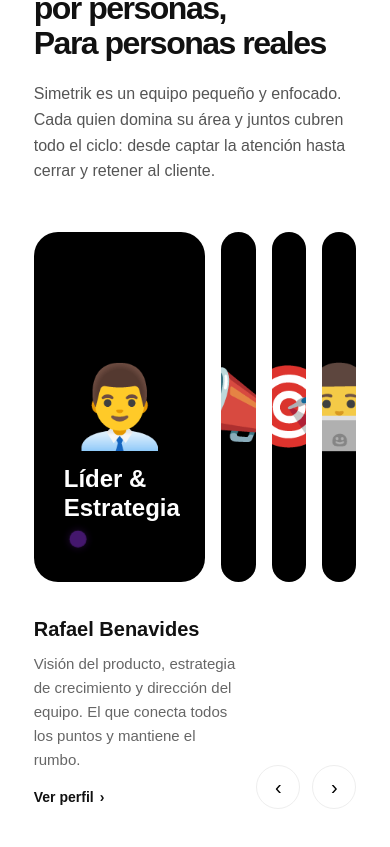
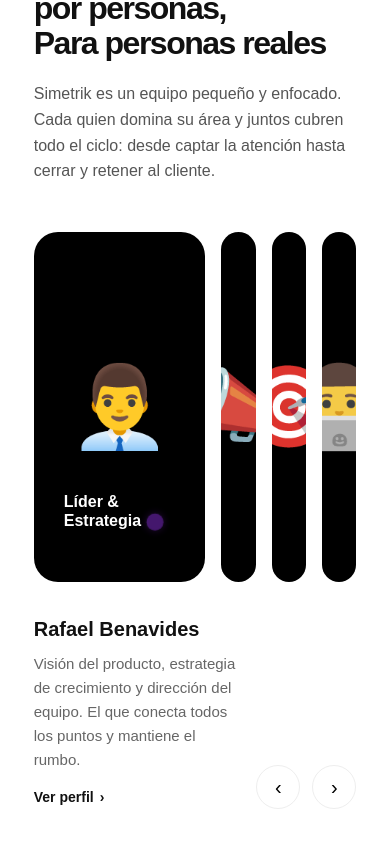
Before and after one commit to mendo369/vue-skeleton, a Vue app: page / in a window 390 px wide. Shown: the part 4678-5525 px from the top of the page. Built offline with nearby package versions, Linux system fonts and the light colour scheme; a web font is replaced by a local one.

Commit message:
style(Card label): mobile font size

```diff
--- a/src/components/TeamCarousel.vue
+++ b/src/components/TeamCarousel.vue
@@ -338,5 +338,9 @@
   .info-content-stable {
     min-height: 140px;
   }
+
+  .card-label {
+    font-size: 16px;
+  }
 }
 </style>
```
